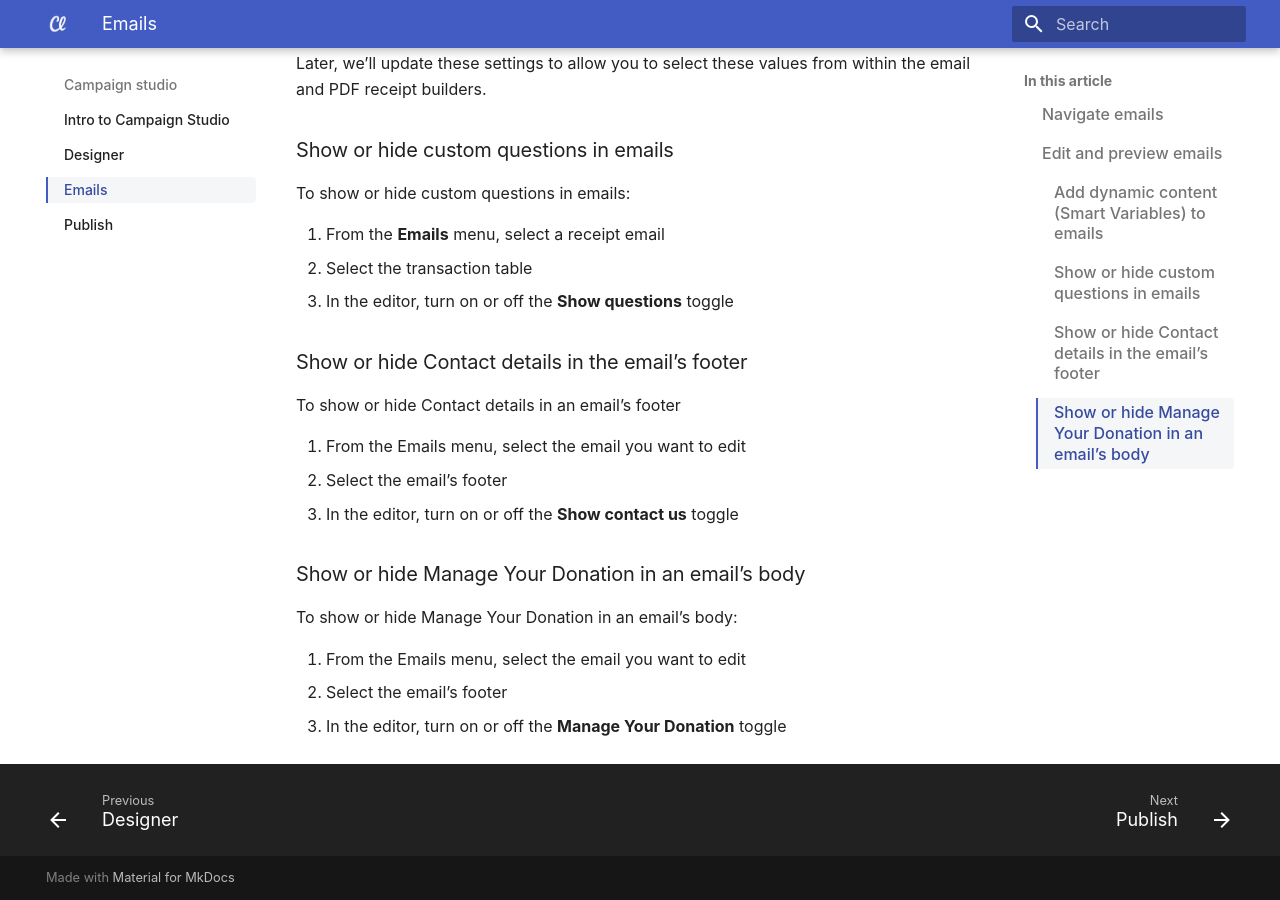
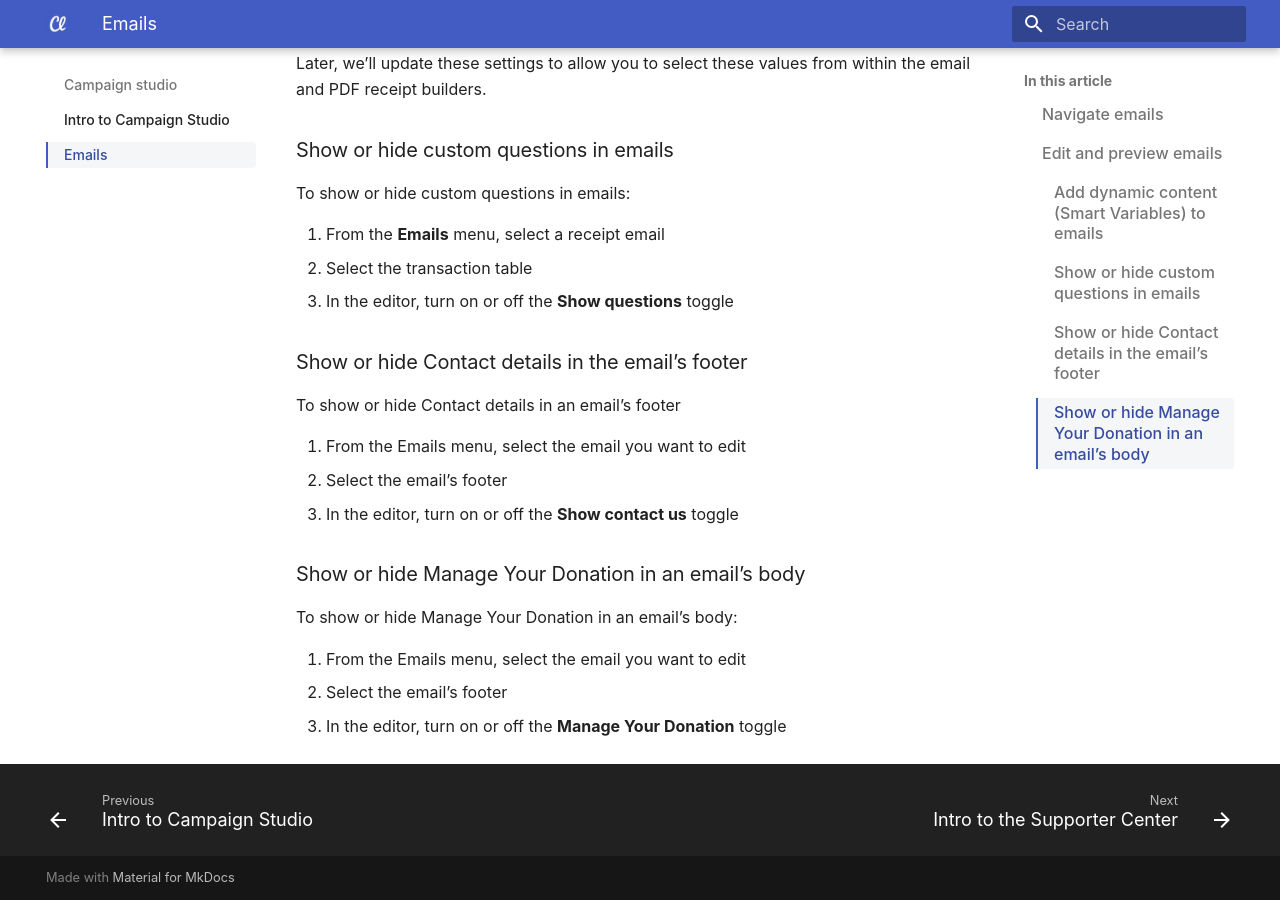
Before and after one commit to truj1ll0/mkdocs-help-center, an MkDocs documentation site: the page built from docs/campaign-studio/getting-started/email-studio.md, in a window 1280 px wide and 900 px high, scrolled down 1720 px. Built offline with MkDocs 1.6.1 and Material for MkDocs 9.7.7, drawn with Linux system fonts in a browser that asks for light colours; some web fonts are replaced; some of the changed lines change nothing that is shown.

Commit message:
Move Designer and Publish into storage until complete

```diff
--- a/mkdocs.yml
+++ b/mkdocs.yml
@@ -1,7 +1,7 @@
 #===================================================================================#
 # Project information
 #===================================================================================#
-site_name: Classy Beta Center
+site_name: Classy Early Access
 extra_css:
   - stylesheets/extra.css
 
@@ -58,8 +58,6 @@ nav:
   - Home: index.md
   - Campaign studio:
       - Intro to Campaign Studio: campaign-studio/getting-started/intro-to-campaign-studio.md
-      - Designer: campaign-studio/designer/intro-to-the-designer.md
       - Emails: campaign-studio/getting-started/email-studio.md
-      - Publish: campaign-studio/getting-started/publish.md
   - Supporter center:
       - Intro to the Supporter Center: supporter-center/intro-to-supporter-center.md
```
Also changed, not shown: docs/campaign-studio/getting-started/publish.md (deleted), storage/designer/intro-to-the-designer.md (added), storage/publish.md (added).
